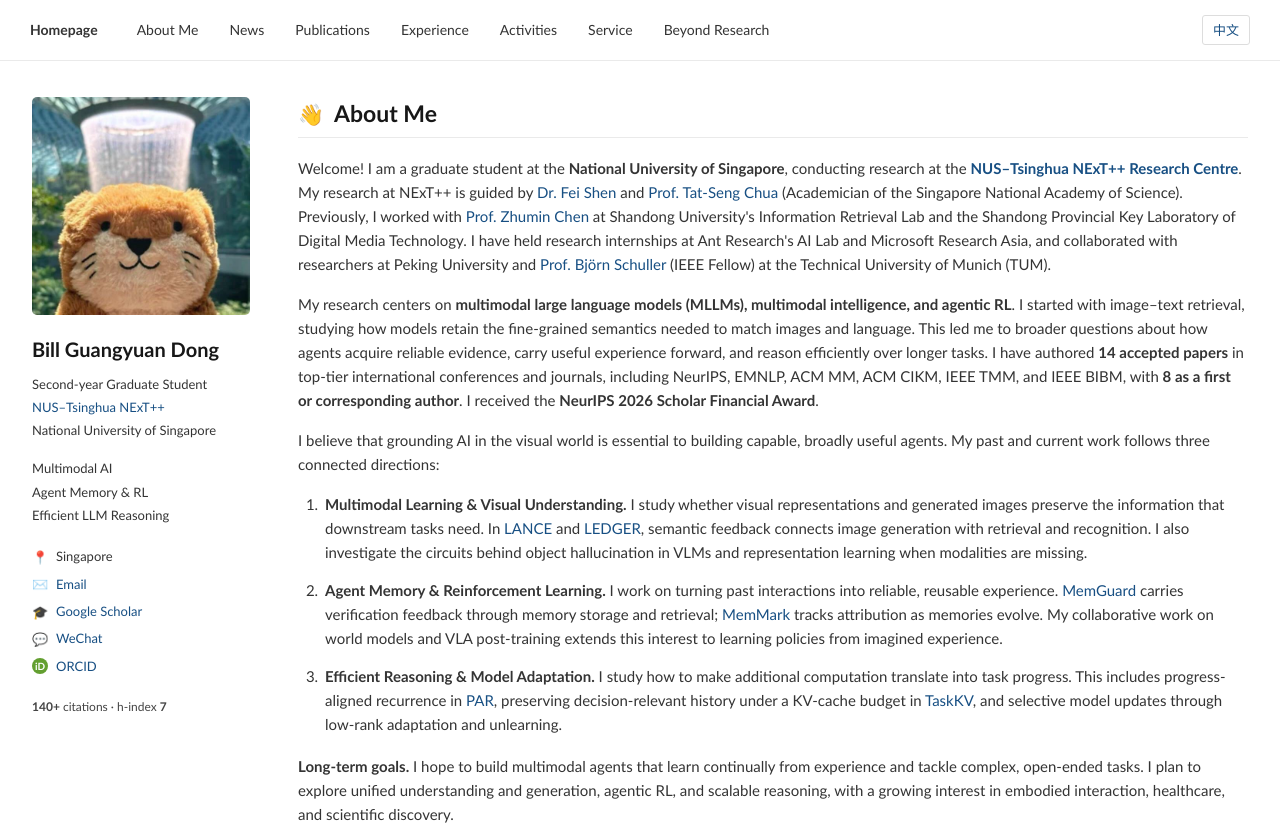
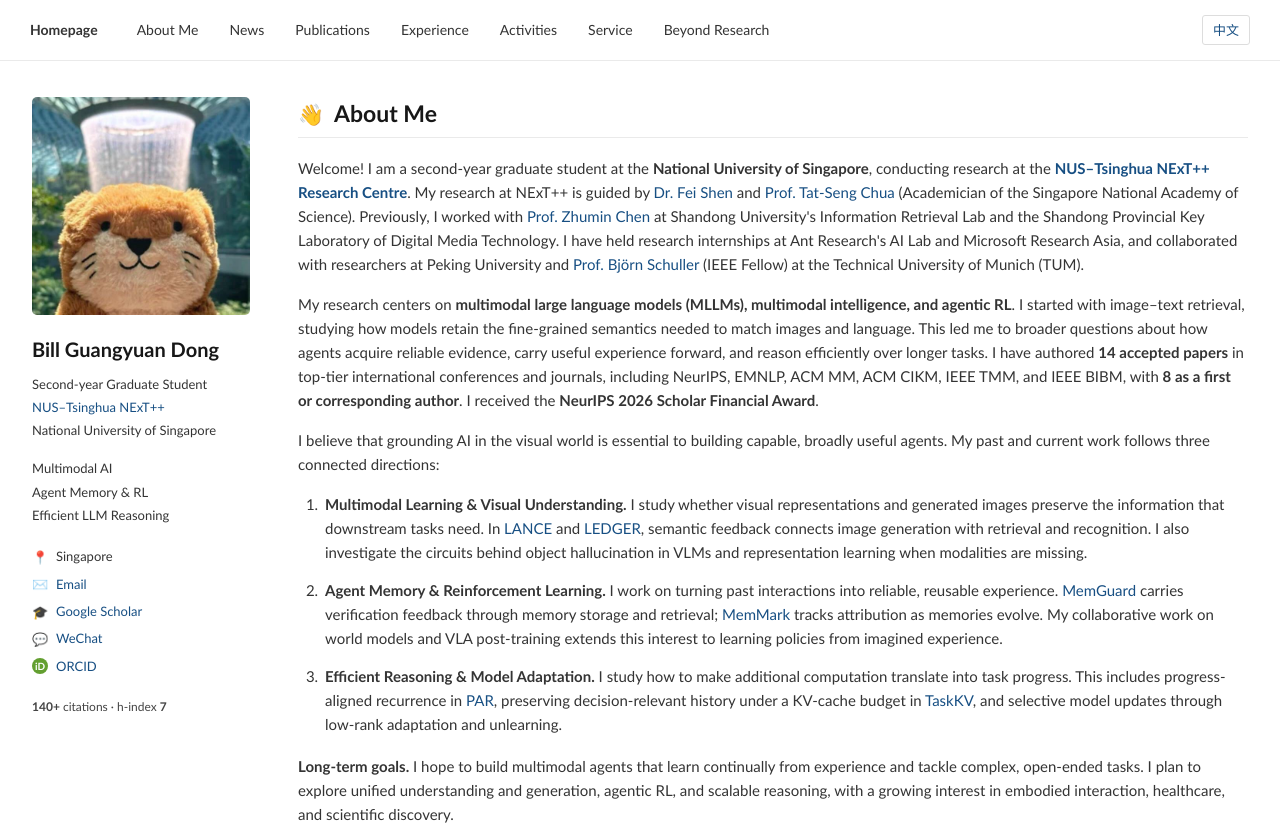
Before and after one commit to chatdgy/chatdgy.github.io, a plain HTML site: page index.html in a window 1280 px wide. Shown: the top 829 px of the page. Drawn offline with Linux system fonts and the light colour scheme.

Commit message:
Keep graduate year consistent in bilingual introductions

```diff
--- a/index.html
+++ b/index.html
@@ -46,7 +46,7 @@
 <main id="main">
 <section id="about">
 <h2><span aria-hidden="true">👋</span> About Me</h2>
-<p>Welcome! I am a graduate student at the <strong>National University of Singapore</strong>, conducting research at the <a href="https://www.nextcenter.org/"><strong>NUS–Tsinghua NExT++ Research Centre</strong></a>. My research at NExT++ is guided by <a href="https://muzishen.github.io/">Dr. Fei Shen</a> and <a href="https://www.chuatatseng.com/">Prof. Tat-Seng Chua</a> (Academician of the Singapore National Academy of Science). Previously, I worked with <a href="https://gail.sdu.edu.cn/~zhuminchen/~zhuminchen_en.htm">Prof. Zhumin Chen</a> at Shandong University's Information Retrieval Lab and the Shandong Provincial Key Laboratory of Digital Media Technology. I have held research internships at Ant Research's AI Lab and Microsoft Research Asia, and collaborated with researchers at Peking University and <a href="https://www.professoren.tum.de/en/schuller-bjoern">Prof. Björn Schuller</a> (IEEE Fellow) at the Technical University of Munich (TUM).</p>
+<p>Welcome! I am a second-year graduate student at the <strong>National University of Singapore</strong>, conducting research at the <a href="https://www.nextcenter.org/"><strong>NUS–Tsinghua NExT++ Research Centre</strong></a>. My research at NExT++ is guided by <a href="https://muzishen.github.io/">Dr. Fei Shen</a> and <a href="https://www.chuatatseng.com/">Prof. Tat-Seng Chua</a> (Academician of the Singapore National Academy of Science). Previously, I worked with <a href="https://gail.sdu.edu.cn/~zhuminchen/~zhuminchen_en.htm">Prof. Zhumin Chen</a> at Shandong University's Information Retrieval Lab and the Shandong Provincial Key Laboratory of Digital Media Technology. I have held research internships at Ant Research's AI Lab and Microsoft Research Asia, and collaborated with researchers at Peking University and <a href="https://www.professoren.tum.de/en/schuller-bjoern">Prof. Björn Schuller</a> (IEEE Fellow) at the Technical University of Munich (TUM).</p>
 <p>My research centers on <strong>multimodal large language models (MLLMs), multimodal intelligence, and agentic RL</strong>. I started with image–text retrieval, studying how models retain the fine-grained semantics needed to match images and language. This led me to broader questions about how agents acquire reliable evidence, carry useful experience forward, and reason efficiently over longer tasks. I have authored <strong>14 accepted papers</strong> in top-tier international conferences and journals, including NeurIPS, EMNLP, ACM MM, ACM CIKM, IEEE TMM, and IEEE BIBM, with <strong>8 as a first or corresponding author</strong>. I received the <strong>NeurIPS 2026 Scholar Financial Award</strong>.</p>
 <p>I believe that grounding AI in the visual world is essential to building capable, broadly useful agents. My past and current work follows three connected directions:</p>
 <ol class="research" id="research">
```
Also changed, not shown: zh.html (+1 -1 lines).
